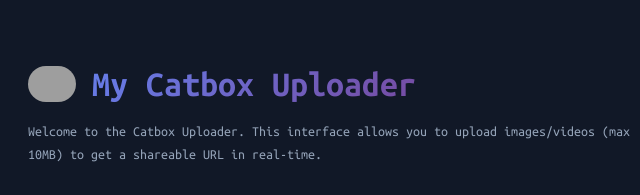
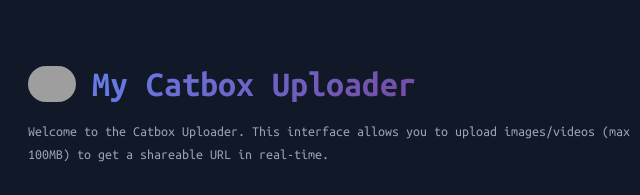
Before and after one commit to dark-lover-opz/chatbox, a website: page public/index.html in a window 1280 px wide. Shown: the top 195 px of the page, 308-948 px from the left. Drawn offline with nearby package versions, Linux system fonts and the light colour scheme; grey boxes are pictures that could not be loaded.

Commit message:
Update index.html

```diff
--- a/public/index.html
+++ b/public/index.html
@@ -87,7 +87,7 @@
                 <h1 class="text-3xl md:text-4xl font-bold gradient-text">My Catbox Uploader</h1>
             </div>
             <p class="text-slate-400 text-sm mx-auto mb-4 leading-relaxed">
-                Welcome to the Catbox Uploader. This interface allows you to upload images/videos (max 10MB) to get a shareable URL in real-time.
+                Welcome to the Catbox Uploader. This interface allows you to upload images/videos (max 100MB) to get a shareable URL in real-time.
             </p>
         </div>
 
```
